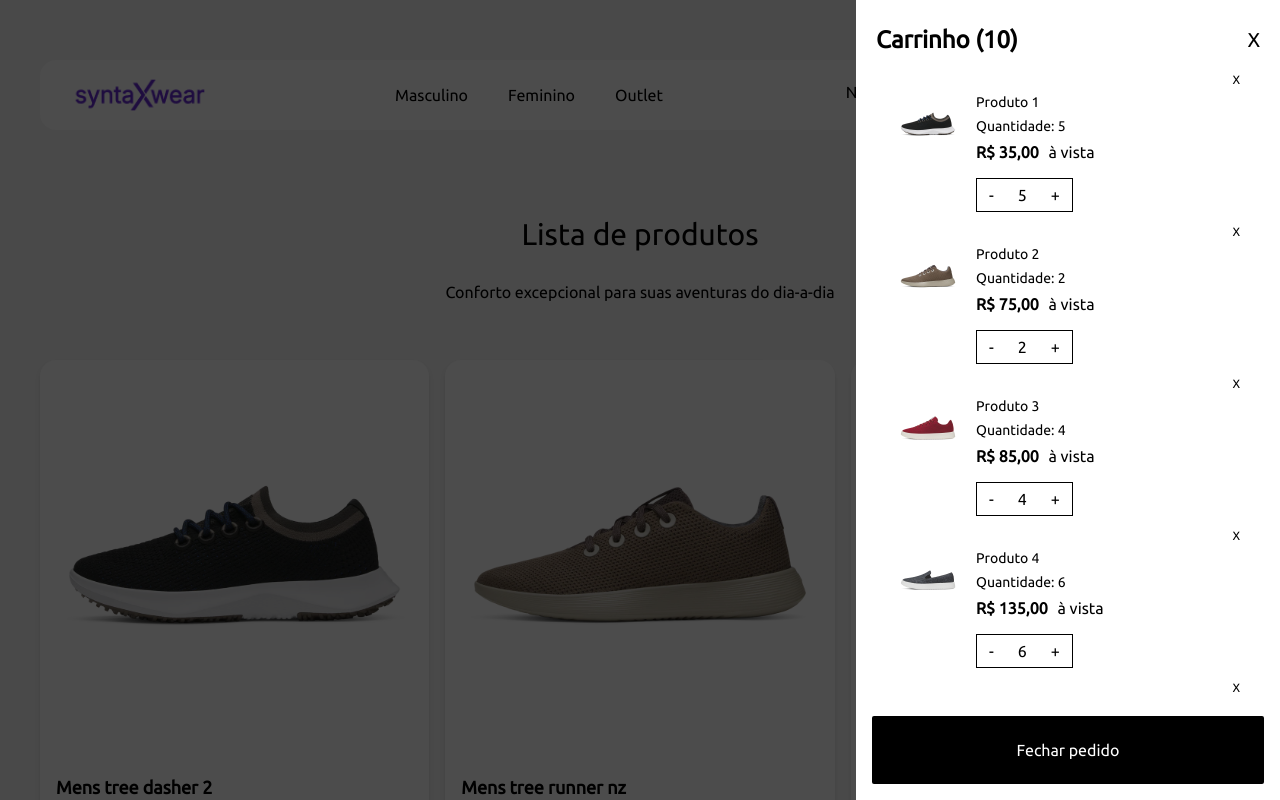
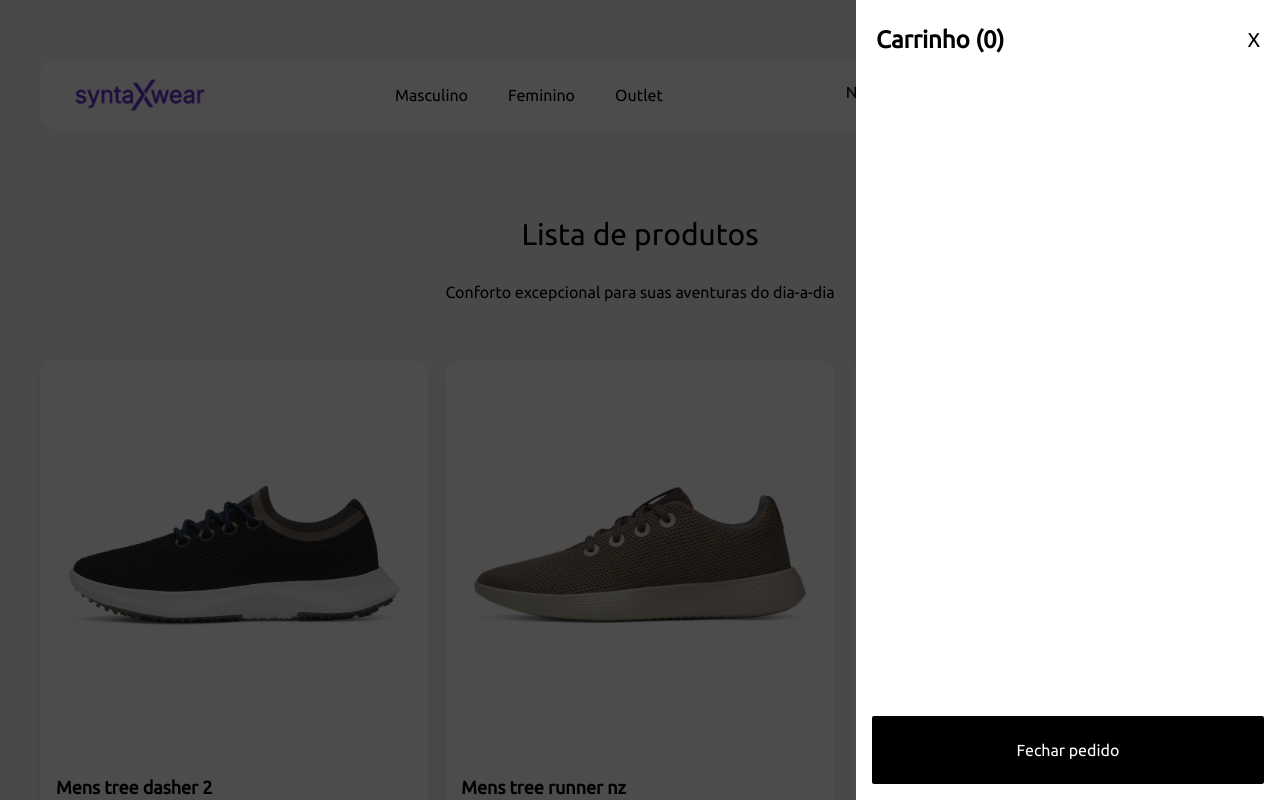
Before and after one commit to carlossdossantos/syntax-wear-app, a React (Vite) app: page /products in a window 1280 px wide. Both pictures are taken after a click on the button 1199 px from the left and 92 px from the top of the page. Shown: the top 800 px of the page. Built offline with nearby package versions, Linux system fonts and the light colour scheme.

Commit message:
feat: adiciona contexto de produtos no carrinho

```diff
--- a/src/App.tsx
+++ b/src/App.tsx
@@ -6,6 +6,7 @@
 import { RouterProvider, createRouter } from "@tanstack/react-router";
 // Importa a "árvore de rotas", um arquivo gerado automaticamente que lista todas as páginas do app.
 import { routeTree } from "./router-tree-gen";
+import { CartProvider } from "./contexts/CartProvider";
 
 // Cria a instância do roteador, passando a lista de todas as rotas disponíveis.
 const router = createRouter({ routeTree });
@@ -22,7 +23,11 @@
 // --- Componente Principal da Página ---
 // Este componente `App` monta a estrutura da página principal (homepage).
 function App() {
-  return <RouterProvider router={router} />;
+  return (
+    <CartProvider>
+      <RouterProvider router={router} />
+    </CartProvider>
+  );
 }
 
 // Exporta o componente `App` para que ele possa ser usado em outras partes do projeto.
--- a/src/components/ProductCard/index.tsx
+++ b/src/components/ProductCard/index.tsx
@@ -1,12 +1,17 @@
 import { Link } from "@tanstack/react-router";
 import type { Product } from "../interfaces/product";
 import { MdAddShoppingCart } from "react-icons/md";
+import { CartContext } from "../../contexts/CartContext";
+import { useContext } from "react";
 
 interface ProductCardProps {
     product: Product;
 }
 
 export const ProductCard = ({ product } : ProductCardProps) => {
+
+  const { addToCart } = useContext(CartContext)
+
   return (
       <div className="bg-white rounded-2xl shadow-md" key={product.id}>
         <Link to="/products/$productId" params={{ productId: String(product.id) }}>
@@ -26,7 +31,7 @@
             <p className="font-bold">R$ {product.price},00</p>
 
             <button className="cursor-pointer">
-              <MdAddShoppingCart className="h-7 w-7" />
+              <MdAddShoppingCart className="h-7 w-7" onClick={() => addToCart(product)} />
             </button>
           </div>
         </div>
--- a/src/components/ShoppingCart/index.tsx
+++ b/src/components/ShoppingCart/index.tsx
@@ -1,51 +1,13 @@
 import IconCart from "@/assets/images/icon-cart.png";
-import { useState } from "react";
-import MensTreeDasher from "@/assets/images/tree-dasher-2-natural-black-boyal-blue.webp";
-import MensTreeRunnerNz from "@/assets/images/tree-runner-nz-weathered-brown.webp";
-import MensWoolCruiser from "@/assets/images/wool-cruiser-burgundy.webp";
-import MensWoolCruiserSlipOn from "@/assets/images/wool-cruiser-slip-on-dark-grey.webp";
-import MensWoolCruiserWaterproof from "@/assets/images/wool-cruiser-waterproof-natural-black.webp";
+import { useContext, useState } from "react";
 import { formatCurrency } from "../../utils/currency-format";
-
-const productsInCart = [
-  { id: 1, name: "Produto 1", image: MensTreeDasher, price: 35, quantity: 5 },
-  { id: 2, name: "Produto 2", image: MensTreeRunnerNz, price: 75, quantity: 2 },
-  { id: 3, name: "Produto 3", image: MensWoolCruiser, price: 85, quantity: 4 },
-  {
-    id: 4,
-    name: "Produto 4",
-    image: MensWoolCruiserSlipOn,
-    price: 135,
-    quantity: 6,
-  },
-  {
-    id: 5,
-    name: "Produto 5",
-    image: MensWoolCruiserWaterproof,
-    price: 15,
-    quantity: 2,
-  },
-  { id: 1, name: "Produto 1", image: MensTreeDasher, price: 35, quantity: 5 },
-  { id: 2, name: "Produto 2", image: MensTreeRunnerNz, price: 75, quantity: 2 },
-  { id: 3, name: "Produto 3", image: MensWoolCruiser, price: 85, quantity: 4 },
-  {
-    id: 4,
-    name: "Produto 4",
-    image: MensWoolCruiserSlipOn,
-    price: 135,
-    quantity: 6,
-  },
-  {
-    id: 5,
-    name: "Produto 5",
-    image: MensWoolCruiserWaterproof,
-    price: 15,
-    quantity: 2,
-  },
-];
+import { CartContext } from "../../contexts/CartContext";
 
 export const ShoppingCart = () => {
   const [cartIsOpen, setCartIsOpen] = useState<boolean>(false);
+  const { cart, decrementInCart, incrementInCart, removeFromCart } = useContext(CartContext);
+
+  console.log("items no carrinho:", cart);
 
   return (
     <>
@@ -67,14 +29,14 @@
           onClick={(e) => e.stopPropagation()}
         >
           <header className="flex items-center justify-between px-5">
-            <p className="text-2xl font-bold">Carrinho ({productsInCart.length})</p>
+            <p className="text-2xl font-bold">Carrinho ({cart.length})</p>
             <button className="text-xl cursor-pointer" onClick={() => setCartIsOpen(!cartIsOpen)}>X</button>
           </header>
 
           <ul className="p-4 overflow-y-auto scrollbar-hide h-[calc(100%_-_140px)] flex flex-col gap-3">
-             {productsInCart.map(product => (
+             {cart.map(product => (
                 <li key={product.id} className="flex flex-col gap-1 px-6">
-                    <button className="self-end text-xs cursor-pointer">X</button>
+                    <button className="self-end text-xs cursor-pointer" onClick={() => removeFromCart(product.id)}>X</button>
 
                     <div className="flex gap-4">
                         <img src={product.image} alt={product.name} className="w-16 h-16" />
@@ -89,9 +51,9 @@
                             </p>
 
                             <div className="border flex gap-6 py-1 px-3">
-                                <button className="cursor-pointer">-</button>
+                                <button className="cursor-pointer" onClick={() => decrementInCart(product)}>-</button>
                                 <p>{product.quantity}</p>
-                                <button className="cursor-pointer">+</button>
+                                <button className="cursor-pointer" onClick={() => incrementInCart(product)}>+</button>
                             </div>
                         </div>
                     </div>
--- /dev/null
+++ b/src/contexts/CartContext.tsx
@@ -0,0 +1,13 @@
+import { createContext} from "react";
+import type { Product } from "../components/interfaces/product";
+import type { ProductCart } from "./CartProvider";
+
+interface CartContextType {
+    cart: ProductCart[],
+    addToCart: (product: Product) => void,
+    removeFromCart: (productId: number) => void,
+    incrementInCart: (product: ProductCart) => void,
+    decrementInCart: (product: ProductCart) => void,
+}
+
+export const CartContext = createContext({} as CartContextType)
--- /dev/null
+++ b/src/contexts/CartProvider.tsx
@@ -0,0 +1,84 @@
+import { useState } from "react";
+import type { Product } from "../components/interfaces/product";
+import { CartContext } from "./CartContext";
+
+interface CartProviderProps {
+  children: React.ReactNode;
+}
+
+export interface ProductCart extends Product {
+  quantity: number;
+}
+
+export const CartProvider = ({ children }: CartProviderProps) => {
+  const [cart, setCart] = useState<ProductCart[]>([]);
+
+  function addToCart(product: Product): void {
+    let newCart;
+
+    const productExistsInCart = cart.find(
+      (itemIncart) => itemIncart.id === product.id,
+    );
+
+    if (productExistsInCart) {
+      newCart = cart.map((itemInCart) =>
+        itemInCart.id === product.id
+          ? { ...itemInCart, quantity: itemInCart.quantity + 1 }
+          : itemInCart,
+      );
+    } else {
+      newCart = [...cart, { ...product, quantity: 1 }];
+    }
+
+    setCart(newCart);
+  }
+
+  function removeFromCart(productId: number): void {
+    const newCart = cart.filter((itemInCart) => itemInCart.id !== productId);
+
+    setCart(newCart);
+  }
+
+  function incrementInCart(product: ProductCart): void {
+    updateProductQuantity(product, product.quantity + 1);
+  }
+
+  function decrementInCart(product: ProductCart): void {
+    updateProductQuantity(product, product.quantity - 1);
+  }
+
+  function updateProductQuantity(
+    product: ProductCart,
+    newQuantity: number,
+  ): void {
+    if (newQuantity <= 0) return;
+
+    const productExistsInCart = cart.find(
+      (itemIncart) => itemIncart.id === product.id,
+    );
+
+    if(!productExistsInCart) return;
+
+    const newCart = cart.map((itemInCart) =>
+        itemInCart.id === product.id
+          ? { ...itemInCart, quantity: newQuantity }
+          : itemInCart,
+      );
+
+      setCart(newCart);
+  }
+
+  return (
+    <CartContext.Provider
+      value={{
+        cart,
+        addToCart,
+        removeFromCart,
+        incrementInCart,
+        decrementInCart
+      }}
+    >
+      {children}
+    </CartContext.Provider>
+  );
+};
--- a/src/pages/_app/products/$productId.tsx
+++ b/src/pages/_app/products/$productId.tsx
@@ -1,6 +1,8 @@
 import { createFileRoute, Link } from '@tanstack/react-router'
 import { products } from '../../../mocks/products'
 import { formatCurrency } from '../../../utils/currency-format';
+import { useContext } from 'react';
+import { CartContext } from '../../../contexts/CartContext';
 
 export const Route = createFileRoute('/_app/products/$productId')({
   component: RouteComponent,
@@ -8,9 +10,13 @@
 
 function RouteComponent() {
 
-  const { productId } = Route.useParams();;
+  const { productId } = Route.useParams();
+
+  const { addToCart } = useContext(CartContext);
 
   const filteredProduct = products.find(product => product.id === Number(productId));
+
+  if(!filteredProduct) return;
 
   const originalPrice = filteredProduct?.price ?? 0;
 
@@ -69,7 +75,7 @@
                </form>
           </div>
 
-          <button className='bg-black text-white rounded-md p-5 w-full cursor-pointer hover:bg-gray-800'>Adicionar ao carrinho</button>
+          <button className='bg-black text-white rounded-md p-5 w-full cursor-pointer hover:bg-gray-800' onClick={() => addToCart(filteredProduct)}>Adicionar ao carrinho</button>
 
        </div>
     </div>
```
